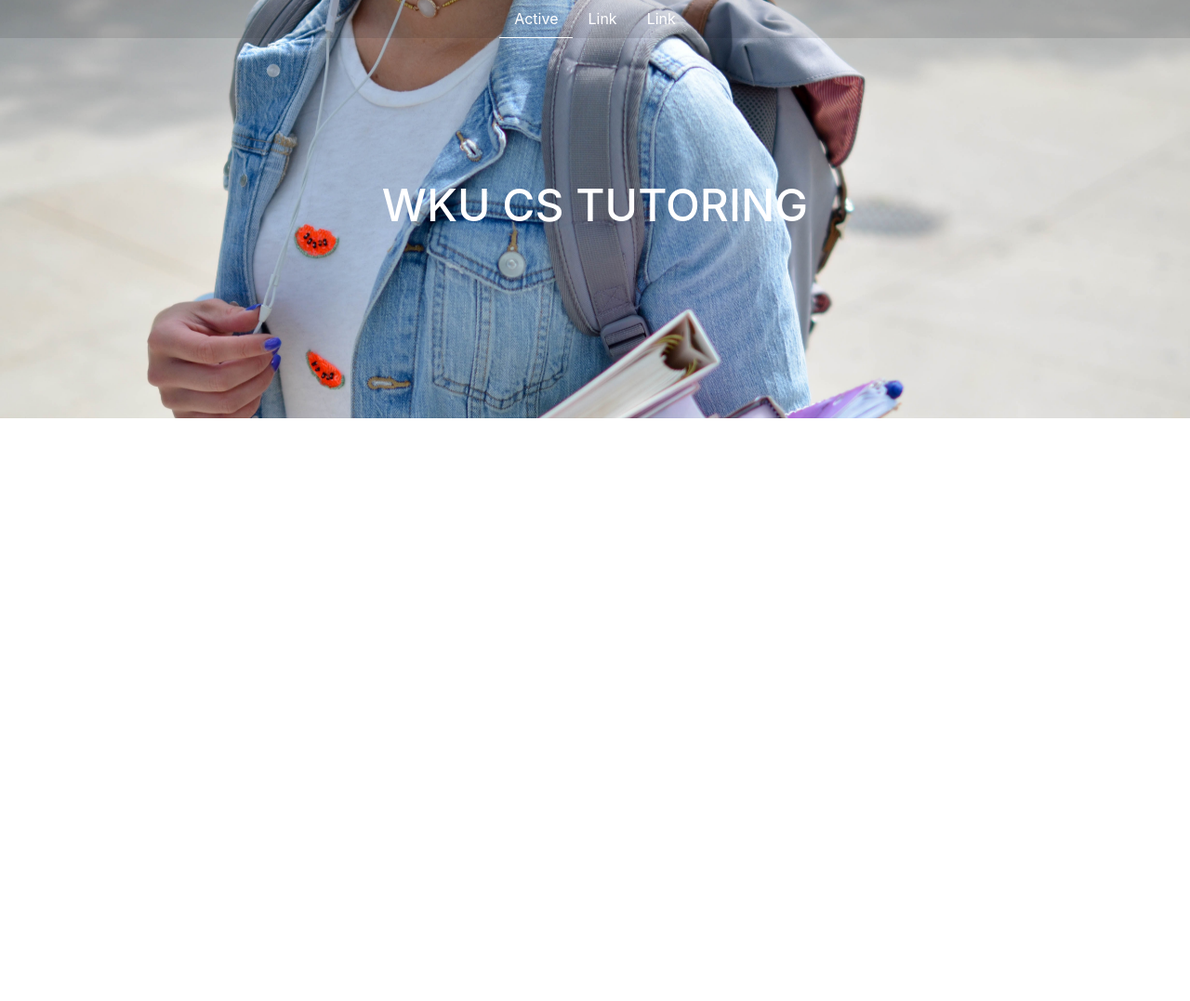
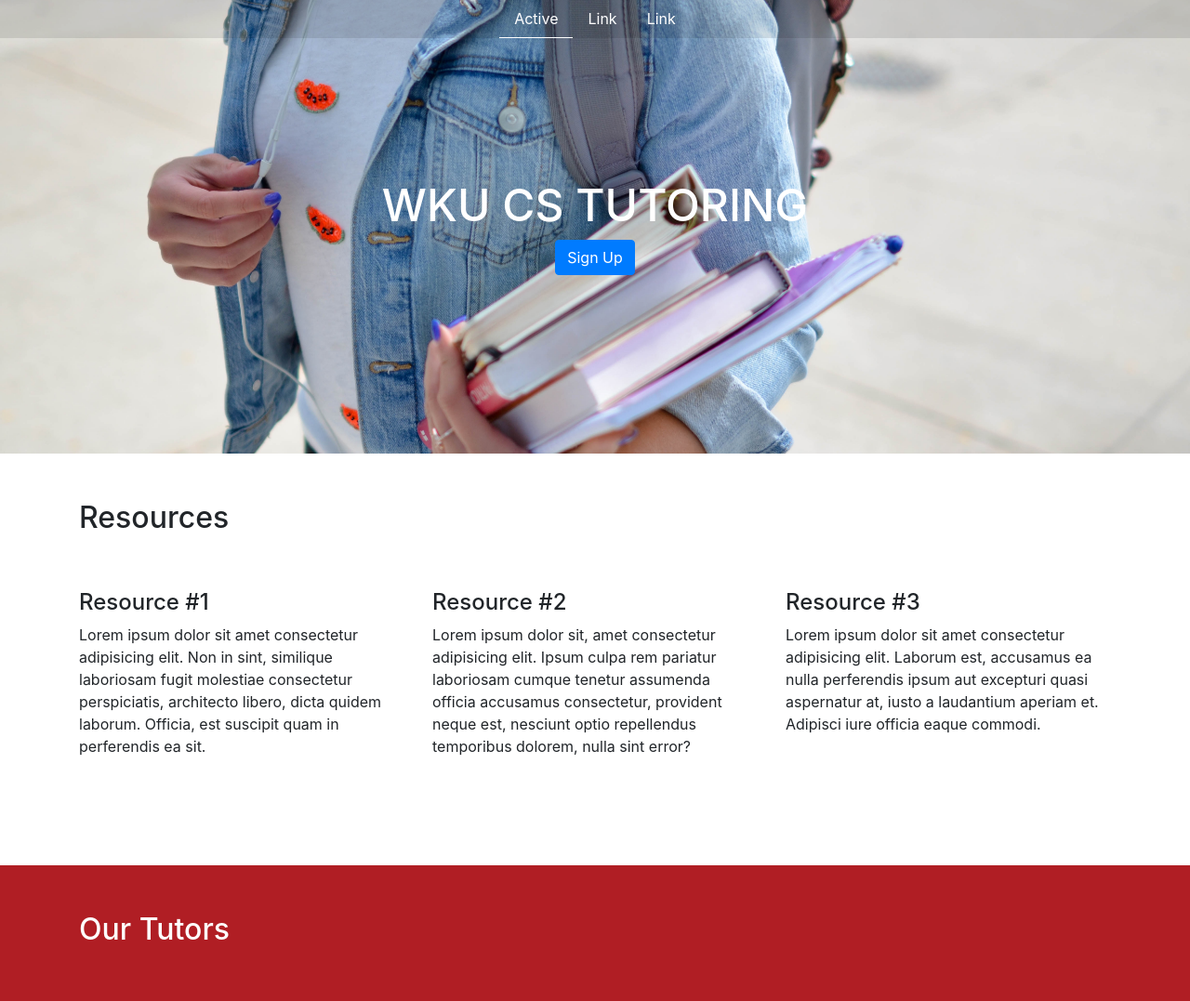
Before and after one commit to Jiroscopes/wkucs, a plain HTML site: page index.html in a window 1280 px wide. Shown: the whole page at 93% size. Before the commit the page ends 800 px from the top, so only its background shows below. Drawn offline with nearby package versions, Linux system fonts and the light colour scheme.

Commit message:
some more work on home page

```diff
--- a/index.html
+++ b/index.html
@@ -33,6 +33,7 @@
         <div class="col-12">
           <div class="landing-content">
             <h1>WKU CS TUTORING</h1>
+            <a href="" class="btn btn-primary">Sign Up</a>
           </div>
         </div>
       </div>
@@ -44,6 +45,43 @@
       </div>
     </div>
 
+    <div class="container container-padding">
+      <div class="row">
+        <div class="col-12">
+          <h2>Resources</h2>
+        </div>
+      </div>
+      <div class="row resource-container">
+        <div class="col-4">
+          <h4>Resource #1</h3>
+            <p>Lorem ipsum dolor sit amet consectetur adipisicing elit. Non in sint, similique laboriosam fugit molestiae consectetur perspiciatis, architecto libero, dicta quidem laborum. Officia, est suscipit quam in perferendis ea sit.</p>
+        </div>
+        <div class="col-4">
+          <h4>Resource #2</h3>
+            <p>Lorem ipsum dolor sit, amet consectetur adipisicing elit. Ipsum culpa rem pariatur laboriosam cumque tenetur assumenda officia accusamus consectetur, provident neque est, nesciunt optio repellendus temporibus dolorem, nulla sint error?</p>
+        </div>
+        <div class="col-4">
+          <h4>Resource #3</h3>
+            <p>Lorem ipsum dolor sit amet consectetur adipisicing elit. Laborum est, accusamus ea nulla perferendis ipsum aut excepturi quasi aspernatur at, iusto a laudantium aperiam et. Adipisci iure officia eaque commodi.</p>
+        </div>
+      </div>
+    </div>
+
+    <div class="container-fluid container-padding tutors-home">
+      <div class="container">
+          <div class="row">
+              <div class="col-12">
+                <h2 class="heading-white">Our Tutors</h2>
+              </div>
+            </div>
+            <!-- <div class="row">
+              <div class="col-4">
+
+              </div>
+            </div> -->
+      </div>
+    </div>
+
     <!-- Optional JavaScript -->
     <!-- jQuery first, then Popper.js, then Bootstrap JS -->
     <script src="https://code.jquery.com/jquery-3.2.1.slim.min.js" integrity="sha384-KJ3o2DKtIkvYIK3UENzmM7KCkRr/rE9/Qpg6aAZGJwFDMVNA/GpGFF93hXpG5KkN" crossorigin="anonymous"></script>
--- a/style/style.css
+++ b/style/style.css
@@ -38,3 +38,19 @@ nav {
 .landing-content > h1 {
     font-size: 3em;
 }
+
+.container-padding {
+    padding: 50px 0px;
+}
+
+.resource-container {
+    padding: 50px 0px;
+}
+
+.tutors-home {
+    background: #b01e24;
+}
+
+.heading-white {
+    color: white;
+}
```
